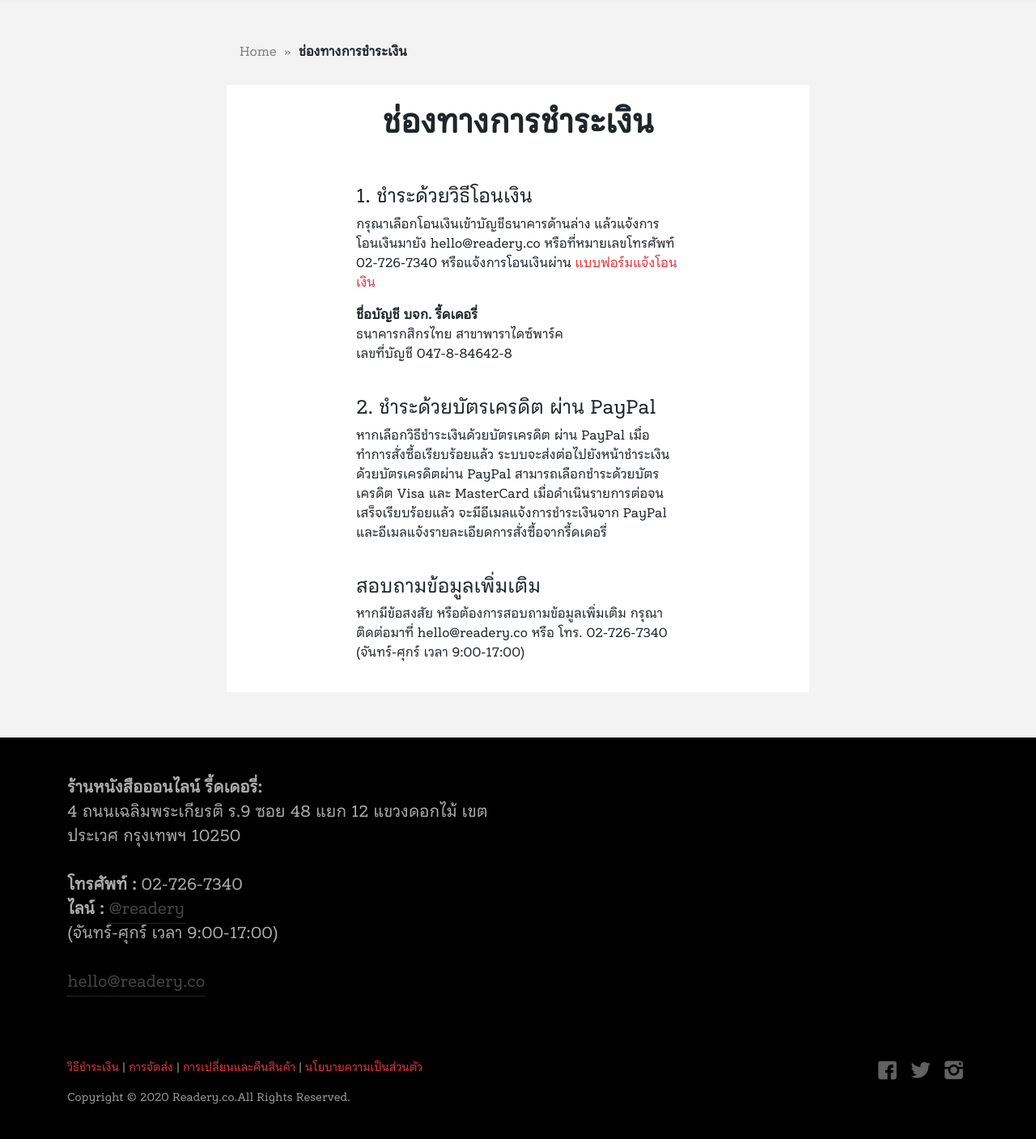
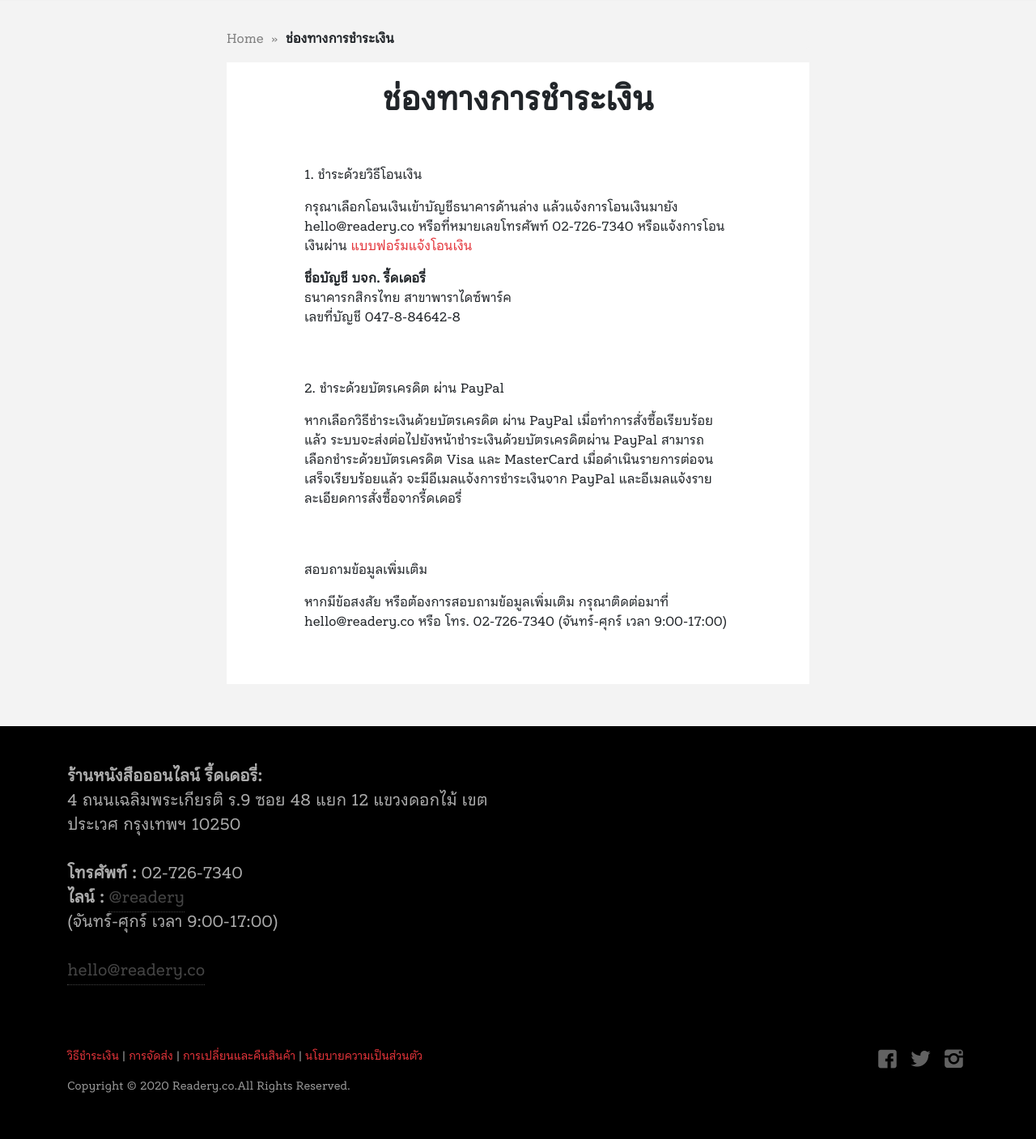
Before and after one commit to it62070122/web-tech-Readaily.co, a PHP site: page /pages/how-to-pay.php in a window 1280 px wide. Shown: the part 273-1680 px from the top of the page at 81% size. After the commit the page ends 1623 px from the top, so only its background shows below. Run offline with PHP 8.4, Linux system fonts and the light colour scheme.

Commit message:
Update how-to-pay.php

```diff
--- a/pages/how-to-pay.php
+++ b/pages/how-to-pay.php
@@ -20,11 +20,10 @@
     include "../asset/navbar.html";
 ?>
 
-<div class="row no-gutters" style="padding: 5vh 5.2vw 5vh 5.2vw; background-color: #f3f3f3;">
-    <div class="container" style="width: 750px; margin: auto;">
-
-        <div class="breadcrumb" style="background-color: #f3f3f3;">
-            <a class="home" href="index.php" title="ไปยังหน้าหลัก" style="color: grey;">Home</a>
+<div class="row no-gutters" style="padding: 4.5vh 5.3vw; background-color: #f3f3f3;">
+    <div class="container " style="width: 750px; margin: auto;">
+        <div class="breadcrumb p-0" style="background-color: #f3f3f3;">
+            <a class="home" href="../index" title="ไปยังหน้าหลัก" style="color: grey;">Home</a>
             <span style="color: grey;">&nbsp; » &nbsp;</span>
             <strong>ช่องทางการชำระเงิน</strong>
         </div>
@@ -33,24 +32,28 @@
 
             <div class="form-title">
                 <br>
-            <h1 class="text-center font-weight-bold">ช่องทางการชำระเงิน</h1>
+            <h1 class="text-center font-weight-bold title-pay">ช่องทางการชำระเงิน</h1>
                 <br>
             <div>
 
-            <div class="col align-self-center" style="padding: 20px 160px">
+            <div class="col align-self-center" style="padding: 3vh 7.5vw">
                 <div class="form-wrapper">
-                    <h4>1. ชำระด้วยวิธีโอนเงิน</h4>
-                    <p>กรุณาเลือกโอนเงินเข้าบัญชีธนาคารด้านล่าง แล้วแจ้งการโอนเงินมายัง hello@readery.co หรือที่หมายเลขโทรศัพท์ 02-726-7340 หรือแจ้งการโอนเงินผ่าน <a href="#แบบฟอร์มแจ้งโอนเงิน">แบบฟอร์มแจ้งโอนเงิน</a></p>
+                    <p class="subtitle-pay">1. ชำระด้วยวิธีโอนเงิน</p>
+                    <div class="pay">
+                        <p>กรุณาเลือกโอนเงินเข้าบัญชีธนาคารด้านล่าง แล้วแจ้งการโอนเงินมายัง hello@readery.co หรือที่หมายเลขโทรศัพท์ 02-726-7340 หรือแจ้งการโอนเงินผ่าน <a href="payment.php">แบบฟอร์มแจ้งโอนเงิน</a></p>
                     <p><strong>ชื่อบัญชี บจก. รี้ดเดอรี่</strong><br>
                     ธนาคารกสิกรไทย สาขาพาราไดซ์พาร์ค<br>
                     เลขที่บัญชี 047-8-84642-8</p>
+                    </div>
+
+                <br><br>
+                <p class="subtitle-pay">2. ชำระด้วยบัตรเครดิต ผ่าน PayPal</p>
+                    <p  class="pay">หากเลือกวิธีชำระเงินด้วยบัตรเครดิต ผ่าน PayPal เมื่อทำการสั่งซื้อเรียบร้อยแล้ว ระบบจะส่งต่อไปยังหน้าชำระเงินด้วยบัตรเครดิตผ่าน PayPal สามารถเลือกชำระด้วยบัตรเครดิต Visa และ MasterCard เมื่อดำเนินรายการต่อจนเสร็จเรียบร้อยแล้ว จะมีอีเมลแจ้งการชำระเงินจาก PayPal และอีเมลแจ้งรายละเอียดการสั่งซื้อจากรี้ดเดอรี่</p>
+                <br><br>
+                <p class="subtitle-pay">สอบถามข้อมูลเพิ่มเติม</p>
+                    <p  class="pay">หากมีข้อสงสัย หรือต้องการสอบถามข้อมูลเพิ่มเติม กรุณาติดต่อมาที่ hello@readery.co หรือ โทร. 02-726-7340 (จันทร์-ศุกร์ เวลา 9:00-17:00)</p>
+                </div>
                 <br>
-                <h4>2. ชำระด้วยบัตรเครดิต ผ่าน PayPal</h4>
-                    <p>หากเลือกวิธีชำระเงินด้วยบัตรเครดิต ผ่าน PayPal เมื่อทำการสั่งซื้อเรียบร้อยแล้ว ระบบจะส่งต่อไปยังหน้าชำระเงินด้วยบัตรเครดิตผ่าน PayPal สามารถเลือกชำระด้วยบัตรเครดิต Visa และ MasterCard เมื่อดำเนินรายการต่อจนเสร็จเรียบร้อยแล้ว จะมีอีเมลแจ้งการชำระเงินจาก PayPal และอีเมลแจ้งรายละเอียดการสั่งซื้อจากรี้ดเดอรี่</p>
-                <br>
-                <h4>สอบถามข้อมูลเพิ่มเติม</h4>
-                    <p>หากมีข้อสงสัย หรือต้องการสอบถามข้อมูลเพิ่มเติม กรุณาติดต่อมาที่ hello@readery.co หรือ โทร. 02-726-7340 (จันทร์-ศุกร์ เวลา 9:00-17:00)</p>
-                </div>
             </div>
         </div>
         </div>
```
